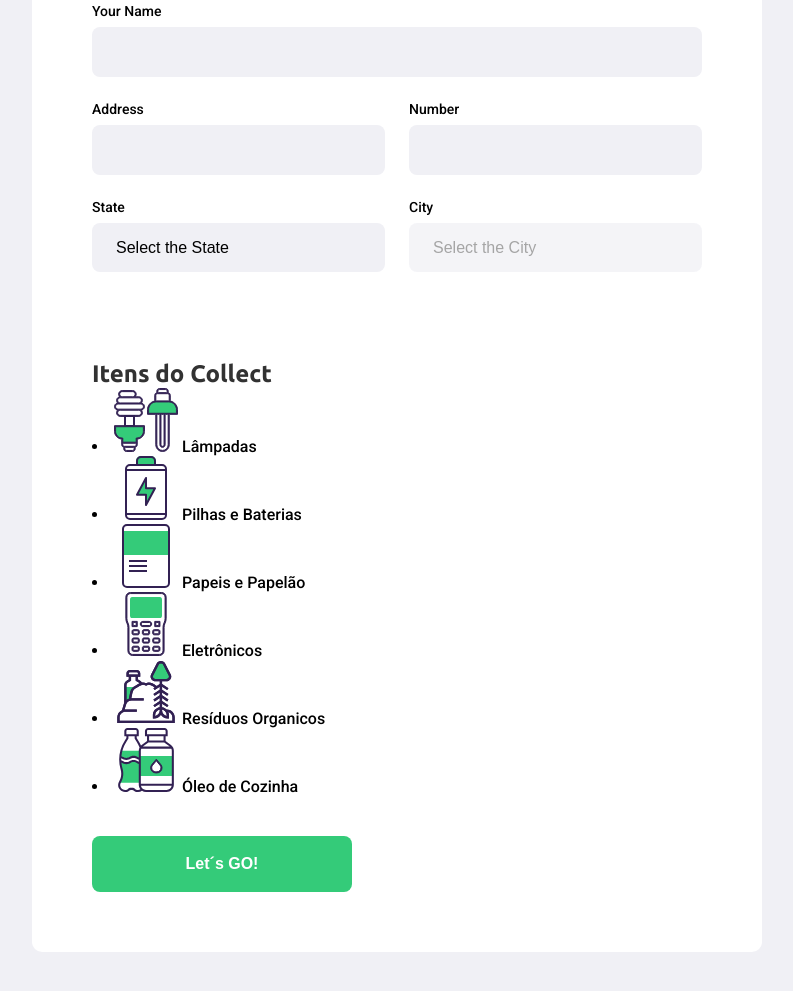
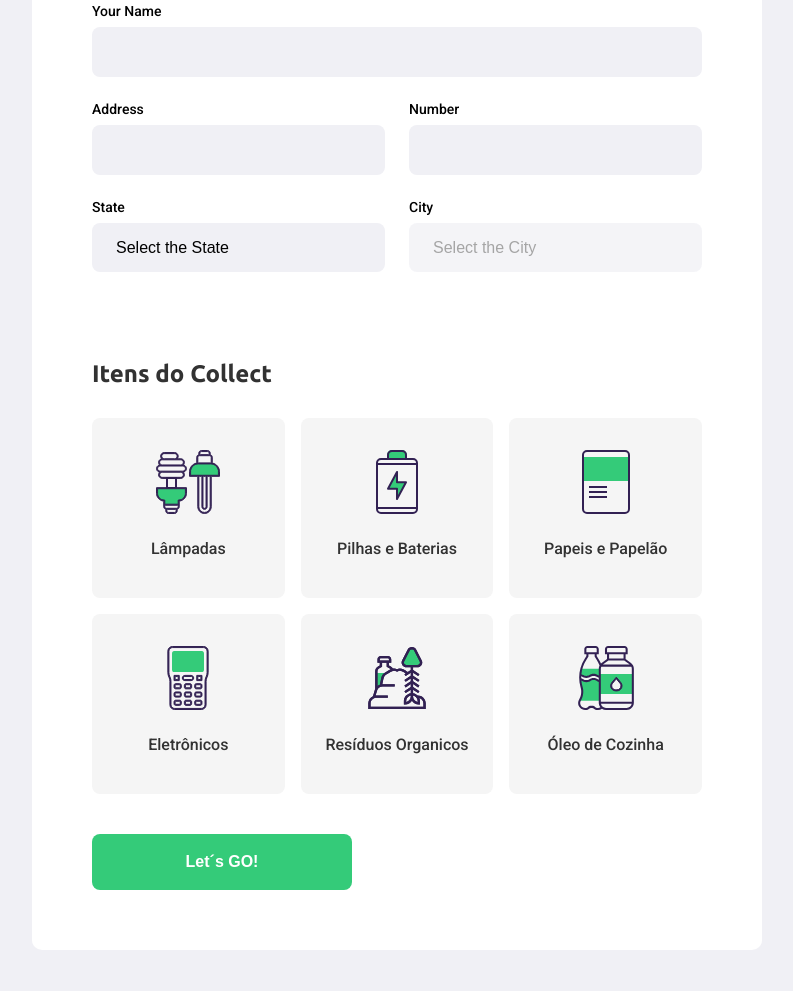
Before and after one commit to BulletSentence/Get-and-Seek, a plain HTML site: page account.html in a window 1280 px wide. Shown: the part 327-1318 px from the top of the page, without its empty margins (243-1036 px from the left). Drawn offline with Linux system fonts and the light colour scheme; no server answers.

Commit message:
colunas de items

```diff
--- a/account.html
+++ b/account.html
@@ -65,7 +65,7 @@
             <fieldset>
                 <h2> Itens do Collect </h2>
                 <div class="items-grid">
-                    <li data-id="1">
+                    <li data-id="1"">
                         <img src="/assets/icones/lampadas.svg" alt="Lâmpadas">
                         <span>Lâmpadas</span>
                     </li>
@@ -95,6 +95,9 @@
                         <span>Óleo de Cozinha</span>
                     </li>
                 </div>
+
+                <input type="hidden" name="items">
+
             </fieldset>
 
             <button type="submit">Let´s GO!</button>
--- a/styles/account.css
+++ b/styles/account.css
@@ -102,3 +102,43 @@ form button {
 form button:hover {
     background-color: #2fb86e;
 }
+
+.items-grid {
+    margin-top: 30px;
+    display: grid;
+    grid-template-columns: 1fr 1fr 1fr;
+    gap: 16px;
+}
+
+.items-grid li {
+    background-color: #f5f5f5;
+    border: 2px #f5f5f5;
+    border-radius: 8px;
+    height: 180px;
+    padding: 32px 24px 16px;
+    display: flex;
+    flex-direction: column;
+    align-items: center;
+    justify-content: space-between;
+    text-align: center;
+    cursor: pointer;
+}
+
+.items-grid li span {
+    flex: 1;
+    display: flex;
+    align-items: center;
+    color: var(--title-color);
+}
+
+.items-grid li.selected {
+    background-color: #e1faec;
+    border: 2px solid #34cb79;
+}
+
+.items-grid li img,
+.items-grid li span {
+    pointer-events: none;
+}
+
+/* 34:04
```
